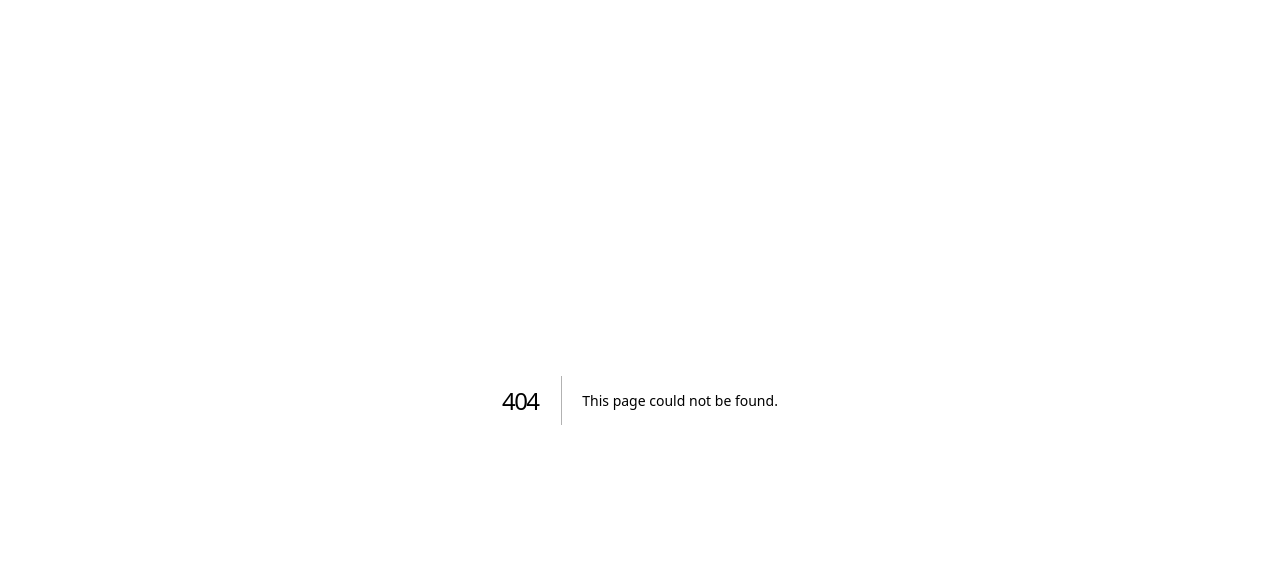
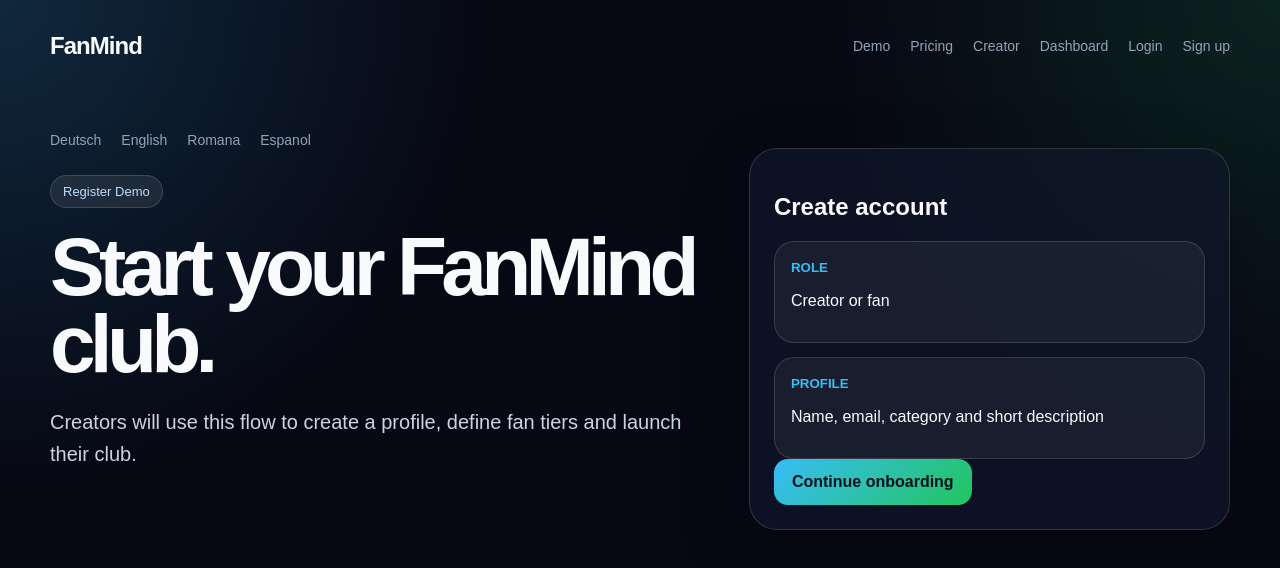
Before and after one commit to Bernds-tech/FanMind, a Next.js app: page /en/register in a window 1280 px wide. Before the commit this address had no page. Shown: the top 568 px of the page. Built offline with nearby package versions, Linux system fonts and the light colour scheme.

Commit message:
Add localized register page

```diff
--- /dev/null
+++ b/src/app/[locale]/register/page.tsx
@@ -0,0 +1,43 @@
+import SiteNav from "@/components/SiteNav";
+import LanguageSwitcher from "@/components/LanguageSwitcher";
+import { isLocale, type Locale } from "@/i18n/config";
+
+function resolveLocale(value: string): Locale {
+  return isLocale(value) ? value : "de";
+}
+
+export default async function LocalizedRegisterPage({ params }: { params: Promise<{ locale: string }> }) {
+  const { locale: localeParam } = await params;
+  const locale = resolveLocale(localeParam);
+  const prefix = locale === "de" ? "" : `/${locale}`;
+
+  return (
+    <main>
+      <div className="page-shell">
+        <SiteNav active="Registrieren" locale={locale} />
+        <LanguageSwitcher current={locale} />
+
+        <section className="hero">
+          <div>
+            <div className="badge">Register Demo</div>
+            <h1>Start your FanMind club.</h1>
+            <p className="lead">Creators will use this flow to create a profile, define fan tiers and launch their club.</p>
+          </div>
+
+          <aside className="hero-card">
+            <h2>Create account</h2>
+            <div className="post">
+              <small>ROLE</small>
+              <p>Creator or fan</p>
+            </div>
+            <div className="post">
+              <small>PROFILE</small>
+              <p>Name, email, category and short description</p>
+            </div>
+            <a className="button primary" href={`${prefix}/creator/onboarding`}>Continue onboarding</a>
+          </aside>
+        </section>
+      </div>
+    </main>
+  );
+}
```
